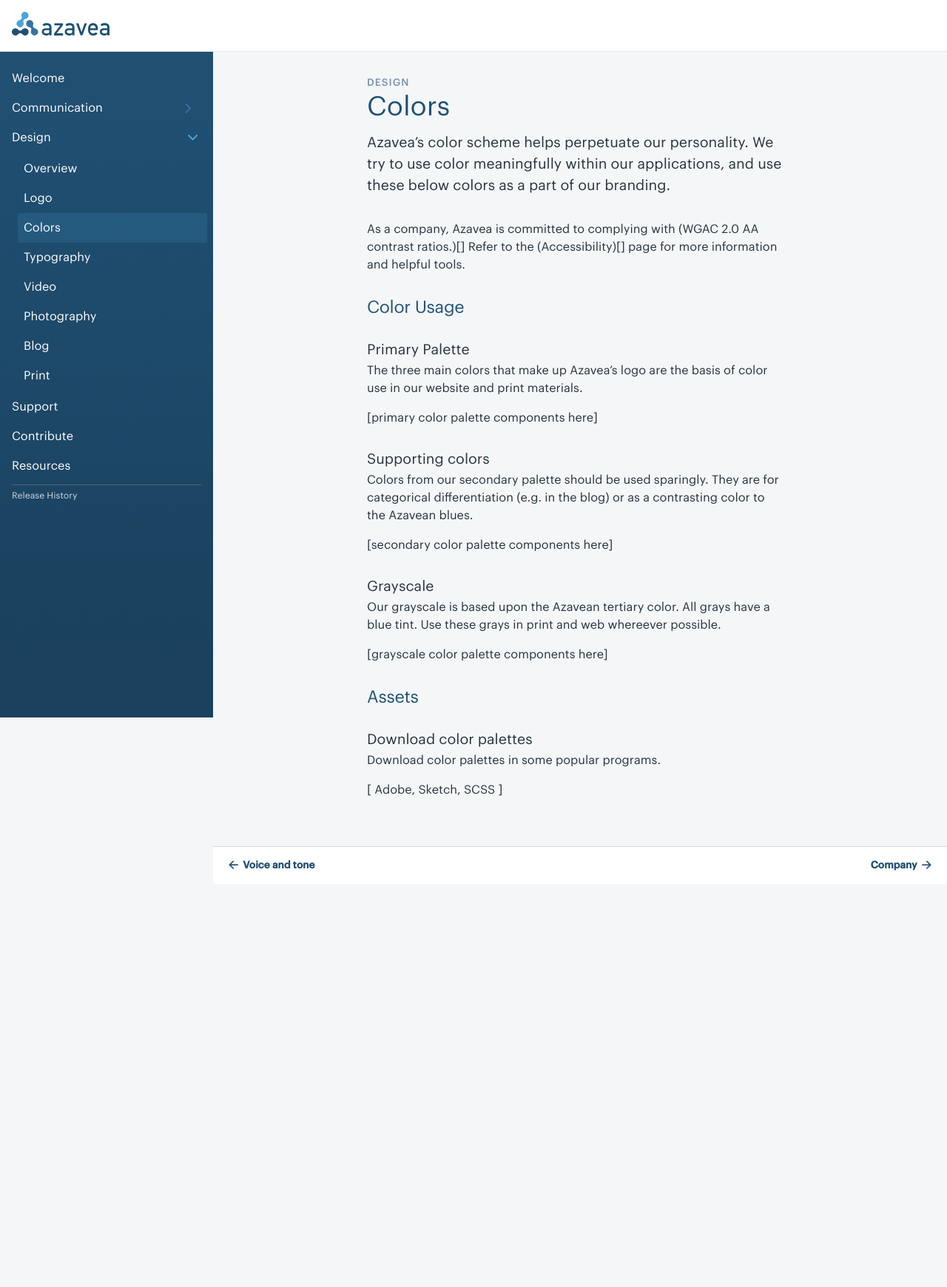
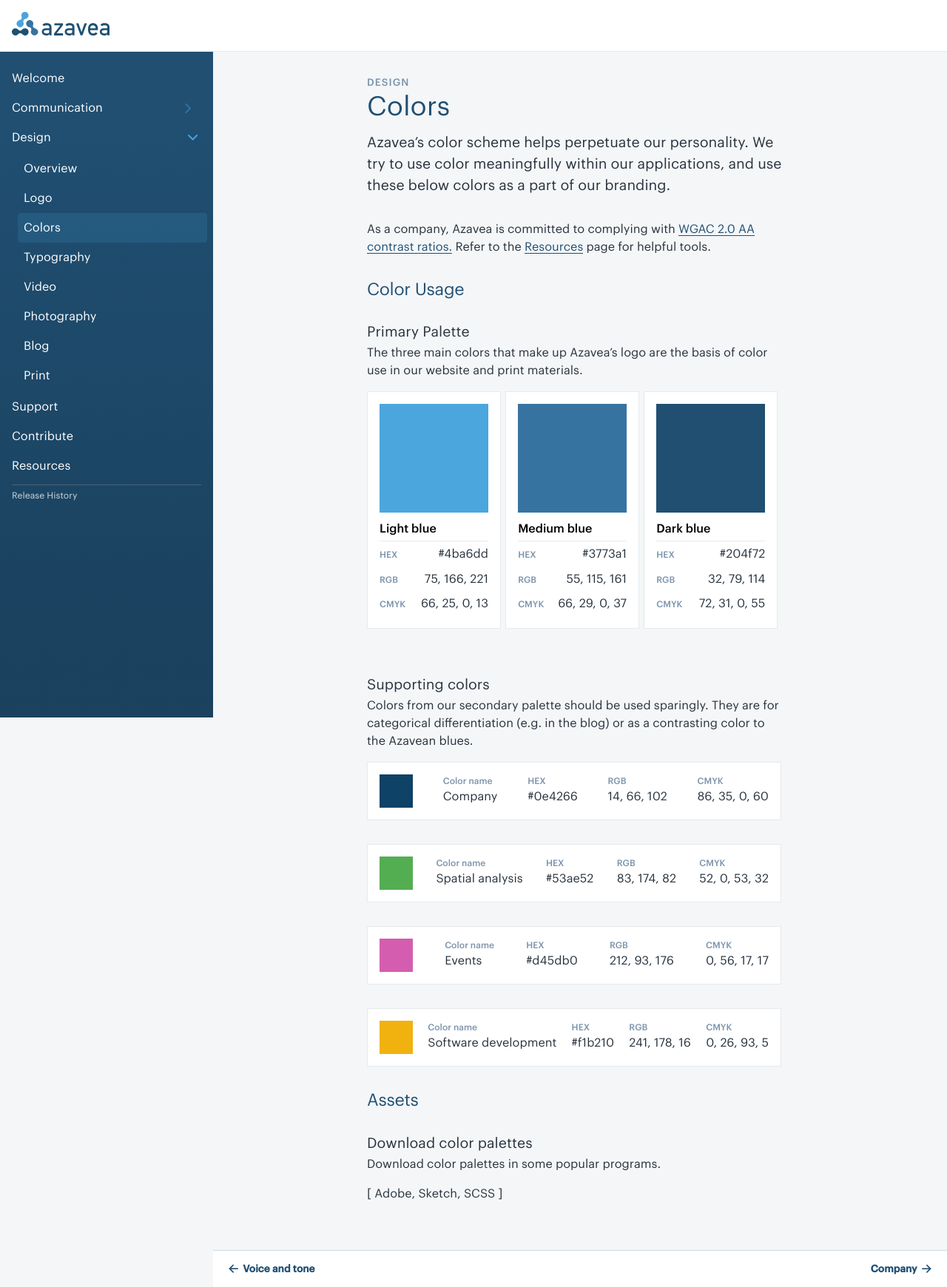
Before and after one commit to azavea/azavea-branding-guide, a Jekyll site: the page built from design/03-colors.md, in a window 1280 px wide. Shown: the whole page at 74% size. Built offline with Jekyll 4.4.1, drawn with Linux system fonts in a browser that asks for light colours; some web fonts are replaced; before the commit the page ends 1195 px from its top, so only the background shows below that.

Commit message:
Component built, basic styling in place

```diff
--- /dev/null
+++ b/_includes/color-patch.html
@@ -0,0 +1,19 @@
+<div class="c-color-patch c-color-patch__{{ include.type }}">
+  <div class="c-color-patch__block" style="background: #{{ include.hex }};"></div>
+  <div class="c-color-patch__name c-color-patch__column">
+    <div class="c-color-patch__type">Color name</div>
+    <div class="c-color-patch__value">{{ include.name }}</div>
+  </div>
+  <div class="c-color-patch__hex c-color-patch__column">
+    <div class="c-color-patch__type">HEX</div>
+    <div class="c-color-patch__value">&#35;{{ include.hex }}</div>
+  </div>
+  <div class="c-color-patch__rgb c-color-patch__column">
+    <div class="c-color-patch__type">RGB</div>
+    <div class="c-color-patch__value">{{ include.rgb }}</div>
+  </div>
+  <div class="c-color-patch__cmyk c-color-patch__column">
+    <div class="c-color-patch__type">CMYK</div>
+    <div class="c-color-patch__value">{{ include.cmyk }}</div>
+  </div>
+</div>
--- /dev/null
+++ b/_sass/components/_color-patch.scss
@@ -0,0 +1,87 @@
+/*------------------------------------*\
+    #COLOR PATCH
+\*------------------------------------*/
+
+/**
+ * Block Containing Title and List
+ */
+.c-color-patch__containe {
+  display: flex;
+}
+
+.c-color-patch {
+  background-color: $color-white;
+  border: 1px solid $color-gray-200;
+	padding: 1rem;
+  margin-bottom: 2rem;
+}
+
+.c-color-patch__card {
+  display: inline-block;
+  margin-right: 0.33%;
+  width: 32.33%;
+
+  &:last-child {
+    margin-right: 0;
+  }
+
+  .c-color-patch__column {
+    display: flex;
+    justify-content: space-between;
+    align-items: baseline;
+    padding: $pad-compact 0;
+  }
+
+  .c-color-patch__name {
+    border-bottom: 1px solid $color-gray-200;
+    margin-top: $pad-compact;
+
+    .c-color-patch__type {
+      display: none;
+    }
+
+    .c-color-patch__value {
+      color: $color-black;
+      font-size: $font-size-med;
+      font-weight: $font-weight-medium;
+    }
+  }
+}
+
+.c-color-patch__type {
+  color: $color-gray-500;
+  font-size: $font-size-sm;
+  font-weight: $font-weight-medium;
+}
+
+.c-color-patch__row {
+  display: flex;
+  justify-content: space-between;
+
+  .c-color-patch__block {
+    flex: 0 1 45px;
+
+  }
+
+}
+
+/**
+ * Visible color block
+ */
+.c-color-patch__block {
+  width: 100%;
+
+  &:after {
+    content: "";
+    display: block;
+    padding-bottom: 100%;
+  }
+}
+
+.c-color-patch__type {
+	// list-style: disc;
+	// margin-left: 1em;
+}
+.c-block__link {
+	 // text-decoration: underline;
+}
--- a/css/main.scss
+++ b/css/main.scss
@@ -65,6 +65,7 @@
 @import "components/buttons";
 @import "components/button-group";
 @import "components/card";
+@import "components/color-patch";
 @import "components/footer-nav";
 @import "components/footer";
 @import "components/header";
--- a/design/03-colors.md
+++ b/design/03-colors.md
@@ -8,24 +8,71 @@
 
 ---
 
-As a company, Azavea is committed to complying with (WGAC 2.0 AA contrast ratios.)[] Refer to the (Accessibility)[] page for more information and helpful tools.
+As a company, Azavea is committed to complying with [WGAC 2.0 AA contrast ratios.]() Refer to the [Resources](/resources.html) page for helpful tools.
 
 ## Color Usage
 
 ### Primary Palette
 The three main colors that make up Azavea's logo are the basis of color use in our website and print materials.
 
-[primary color palette components here]
+{% include color-patch.html
+  type = "card"
+  name = "Light blue"
+  hex = "4ba6dd"
+  rgb = "75, 166, 221"
+  cmyk = "66, 25, 0, 13"
+%}
+
+{% include color-patch.html
+  type = "card"
+  name = "Medium blue"
+  hex = "3773a1"
+  rgb = "55, 115, 161"
+  cmyk = "66, 29, 0, 37"
+%}
+
+{% include color-patch.html
+  type = "card"
+  name = "Dark blue"
+  hex = "204f72"
+  rgb = "32, 79, 114"
+  cmyk = "72, 31, 0, 55"
+%}
 
 ### Supporting colors
 Colors from our secondary palette should be used sparingly. They are for categorical differentiation (e.g. in the blog) or as a contrasting color to the Azavean blues.
 
-[secondary color palette components here]
+{% include color-patch.html
+  type = "row"
+  name = "Company"
+  hex = "0e4266"
+  rgb = "14, 66, 102"
+  cmyk = "86, 35, 0, 60"
+%}
 
-### Grayscale
-Our grayscale is based upon the Azavean tertiary color. All grays have a blue tint. Use these grays in print and web whereever possible.
+{% include color-patch.html
+  type = "row"
+  name = "Spatial analysis"
+  hex = "53ae52"
+  rgb = "83, 174, 82"
+  cmyk = "52, 0, 53, 32"
+%}
 
-[grayscale color palette components here]
+{% include color-patch.html
+  type = "row"
+  name = "Events"
+  hex = "d45db0"
+  rgb = "212, 93, 176"
+  cmyk = "0, 56, 17, 17"
+%}
+
+{% include color-patch.html
+  type = "row"
+  name = "Software development"
+  hex = "f1b210"
+  rgb = "241, 178, 16"
+  cmyk = "0, 26, 93, 5"
+%}
 
 ## Assets
 
```
